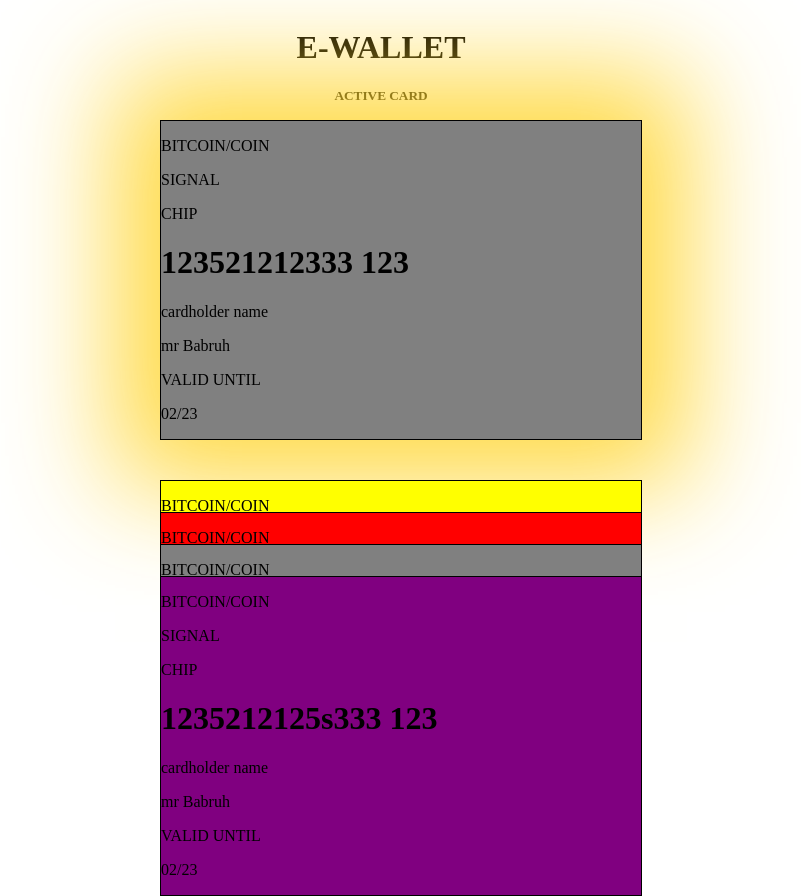
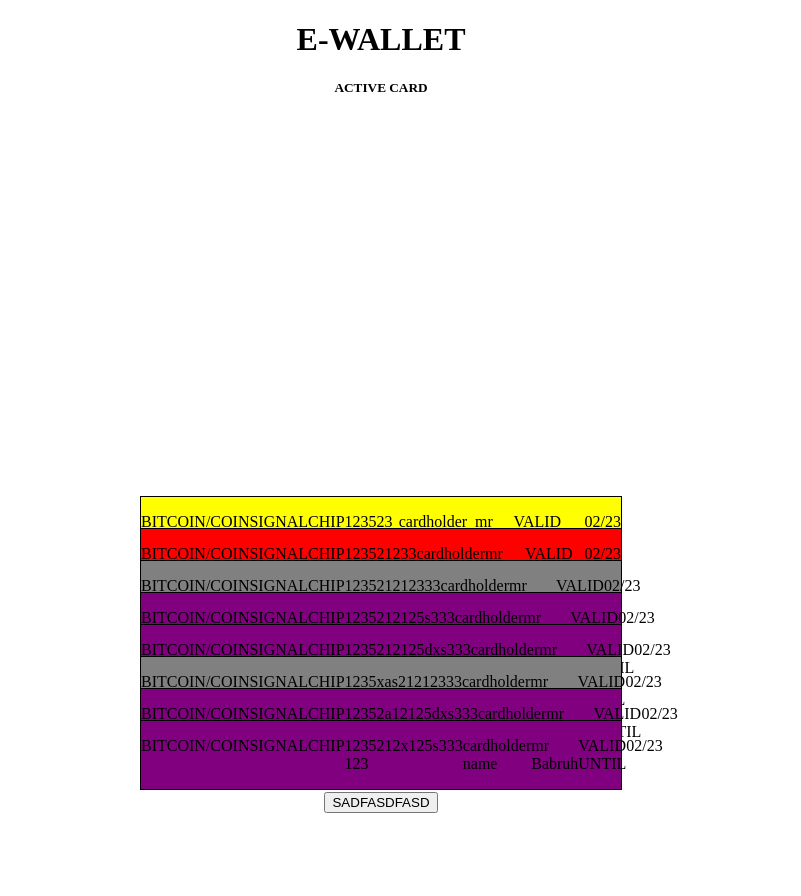
Before and after one commit to JesperSkold/e-wallet-vue, a Vue app in the folder wallet-main/: page / in a window 1280 px wide. Shown: the whole page, without its empty margins (259-1060 px from the left). After the commit the page ends 829 px from the top, so only its background shows below. Built offline with nearby package versions, Linux system fonts and the light colour scheme.

Commit message:
trying to solve shitty absolute positioning

```diff
--- a/wallet-main/src/App.vue
+++ b/wallet-main/src/App.vue
@@ -17,7 +17,7 @@
 	},
 	data() {
 		return {
-      currentView: "home",
+			currentView: "home",
 			cards: [
 				{
 					vendor: "Bitcoin Inc",
@@ -44,11 +44,47 @@
 					expireMonth: "02",
 					expireYear: 23,
 					CCV: 212,
-					active: true,
+					active: false,
 				},
 				{
 					vendor: "Blockchain Inc",
 					cardNumber: "1235212125s333 123",
+					cardHolder: "mr Babruh",
+					expireMonth: "02",
+					expireYear: 23,
+					CCV: 212,
+					active: false,
+				},
+				{
+					vendor: "Blockchain Inc",
+					cardNumber: "1235212125dxs333 123",
+					cardHolder: "mr Babruh",
+					expireMonth: "02",
+					expireYear: 23,
+					CCV: 212,
+					active: false,
+				},
+				{
+					vendor: "Ninja Bank",
+					cardNumber: "1235xas21212333 123",
+					cardHolder: "mr Babruh",
+					expireMonth: "02",
+					expireYear: 23,
+					CCV: 212,
+					active: false,
+				},
+				{
+					vendor: "Blockchain Inc",
+					cardNumber: "12352a12125dxs333 123",
+					cardHolder: "mr Babruh",
+					expireMonth: "02",
+					expireYear: 23,
+					CCV: 212,
+					active: false,
+				},
+				{
+					vendor: "Blockchain Inc",
+					cardNumber: "1235212x125s333 123",
 					cardHolder: "mr Babruh",
 					expireMonth: "02",
 					expireYear: 23,
@@ -84,27 +120,135 @@
 				// },
 				// {
 				// 	vendor: "Blockchain Inc",
-				// 	cardNumber: "12352121a25ds333 123",
+				// 	cardNumber: "1235212125s333 123",
 				// 	cardHolder: "mr Babruh",
 				// 	expireMonth: "02",
 				// 	expireYear: 23,
 				// 	CCV: 212,
 				// 	active: false,
 				// },
+				// {
+				// 	vendor: "Blockchain Inc",
+				// 	cardNumber: "1235212125ds333 123",
+				// 	cardHolder: "mr Babruh",
+				// 	expireMonth: "02",
+				// 	expireYear: 23,
+				// 	CCV: 212,
+				// 	active: false,
+				// },
+				// {
+				// 	vendor: "Ninja Bank",
+				// 	cardNumber: "1235as21212333 123",
+				// 	cardHolder: "mr Babruh",
+				// 	expireMonth: "02",
+				// 	expireYear: 23,
+				// 	CCV: 212,
+				// 	active: false,
+				// },
+				// {
+				// 	vendor: "Blockchain Inc",
+				// 	cardNumber: "12352a12125ds333 123",
+				// 	cardHolder: "mr Babruh",
+				// 	expireMonth: "02",
+				// 	expireYear: 23,
+				// 	CCV: 212,
+				// 	active: false,
+				// },
+				// {
+				// 	vendor: "Blockchain Inc",
+				// 	cardNumber: "1235212125s333 123",
+				// 	cardHolder: "mr Babruh",
+				// 	expireMonth: "02",
+				// 	expireYear: 23,
+				// 	CCV: 212,
+				// 	active: false,
+				// },
+				// {
+				// 	vendor: "Blockchain Inc",
+				// 	cardNumber: "1235212125ds333 123",
+				// 	cardHolder: "mr Babruh",
+				// 	expireMonth: "02",
+				// 	expireYear: 23,
+				// 	CCV: 212,
+				// 	active: false,
+				// },
+				// {
+				// 	vendor: "Ninja Bank",
+				// 	cardNumber: "1235as21212333 123",
+				// 	cardHolder: "mr Babruh",
+				// 	expireMonth: "02",
+				// 	expireYear: 23,
+				// 	CCV: 212,
+				// 	active: false,
+				// },
+				// {
+				// 	vendor: "Blockchain Inc",
+				// 	cardNumber: "12352a12125ds333 123",
+				// 	cardHolder: "mr Babruh",
+				// 	expireMonth: "02",
+				// 	expireYear: 23,
+				// 	CCV: 212,
+				// 	active: false,
+				// },
+				// {
+				// 	vendor: "Blockchain Inc",
+				// 	cardNumber: "1235212125s333 123",
+				// 	cardHolder: "mr Babruh",
+				// 	expireMonth: "02",
+				// 	expireYear: 23,
+				// 	CCV: 212,
+				// 	active: false,
+				// },
+				// {
+				// 	vendor: "Blockchain Inc",
+				// 	cardNumber: "1235212125ds333 123",
+				// 	cardHolder: "mr Babruh",
+				// 	expireMonth: "02",
+				// 	expireYear: 23,
+				// 	CCV: 212,
+				// 	active: false,
+				// },
+				// {
+				// 	vendor: "Ninja Bank",
+				// 	cardNumber: "1235as21212333 123",
+				// 	cardHolder: "mr Babruh",
+				// 	expireMonth: "02",
+				// 	expireYear: 23,
+				// 	CCV: 212,
+				// 	active: false,
+				// },
+				// {
+				// 	vendor: "Blockchain Inc",
+				// 	cardNumber: "12352a12125ds333 123",
+				// 	cardHolder: "mr Babruh",
+				// 	expireMonth: "02",
+				// 	expireYear: 23,
+				// 	CCV: 212,
+				// 	active: false,
+				// },
+
 			],
 		};
 	},
 	methods: {
 		toggleActive(index) {
-    for (const elem of this.cards) {
-      if(elem.active === true){
-        elem.active = false
-      }
-    }
-      this.cards[index].active = !this.cards[index].active
+			for (const elem of this.cards) {
+				if (elem.active === true) {
+					elem.active = false;
+				}
+			}
+			this.cards[index].active = !this.cards[index].active;
 		},
 	},
 };
 </script>
 
-<style lang="scss"></style>
+<style lang="scss">
+body{
+  min-height: 100vh;
+  margin: 0;
+  padding: 0;
+}
+
+
+</style>
--- a/wallet-main/src/components/AddCard.vue
+++ b/wallet-main/src/components/AddCard.vue
@@ -1,13 +1,83 @@
 <template>
-  <div></div>
+	<!-- <li @click="$emit('activeCard', index)" :style="{ background: cardColor }" :class="layerIndex"> -->
+	<li @click="$emit('activeCard', index)" :style="{ background: cardColor }" :class="layerIndex">
+		<p>BITCOIN/COIN</p>
+		<p>SIGNAL</p>
+		<p>CHIP</p>
+		<p>{{ card.cardNumber }}</p>
+		<p>cardholder name</p>
+		<p>{{ card.cardHolder }}</p>
+		<p>VALID UNTIL</p>
+		<p>{{ card.expireMonth }}/{{ card.expireYear }}</p>
+	</li>
 </template>
 
 <script>
 export default {
-
-}
+	props: {
+		card: Object,
+		layerIndex: String,
+		index: Number,
+	},
+	data() {
+		return {
+			isActive: false,
+			cardColor: "",
+		};
+	},
+	mounted() {
+		switch (this.card.vendor) {
+			case "Bitcoin Inc":
+				this.cardColor = "yellow";
+				break;
+			case "Blockchain Inc":
+				this.cardColor = "purple";
+				break;
+			case "Evil Corp":
+				this.cardColor = "red";
+				break;
+			case "Ninja Bank":
+				this.cardColor = "grey";
+				break;
+			default:
+				this.cardColor = "black";
+		}
+	},
+};
 </script>
 
-<style>
+<style lang="scss" scoped>
+// $step: 7rem;
+$maxCards: 8;
+@for $i from 0 through $maxCards {
+	.l-#{$i} {
+		position: absolute;
+		top: 25rem + ($i * 2);
+	}
+}
 
+
+// .l-14 {
+//   margin-top: 40rem;
+//   position: static;
+// }
+
+li {
+	border: 1px black solid;
+	width: 30rem;
+	list-style: none;
+	left: 0;
+	right: 0;
+	margin-left: auto;
+	margin-right: auto;
+}
+li {
+  display: flex;
+}
+
+// .active {
+// 	-webkit-box-shadow: 0px 0px 105px 45px rgba(255, 213, 46, 0.9);
+// 	-moz-box-shadow: 0px 0px 105px 45px rgba(255, 213, 46, 0.9);
+// 	box-shadow: 0px 0px 105px 45px rgba(255, 213, 46, 0.9);
+// }
 </style>
--- a/wallet-main/src/components/CardItem.vue
+++ b/wallet-main/src/components/CardItem.vue
@@ -4,7 +4,7 @@
 		<p>BITCOIN/COIN</p>
 		<p>SIGNAL</p>
 		<p>CHIP</p>
-		<h1>{{ card.cardNumber}}</h1>
+		<p>{{ card.cardNumber }}</p>
 		<p>cardholder name</p>
 		<p>{{ card.cardHolder }}</p>
 		<p>VALID UNTIL</p>
@@ -17,11 +17,11 @@
 	props: {
 		card: Object,
 		layerIndex: String,
-    index: Number
+		index: Number,
 	},
 	data() {
 		return {
-      isActive: false,
+			isActive: false,
 			cardColor: "",
 		};
 	},
@@ -47,27 +47,37 @@
 </script>
 
 <style lang="scss" scoped>
-// $max: 100;
 // $step: 7rem;
-@for $i from 0 through 50 {
+$maxCards: 8;
+@for $i from 0 through $maxCards {
 	.l-#{$i} {
-		top: 30rem + ($i * 2);
+		position: absolute;
+		top: 25rem + ($i * 2);
 	}
 }
+
+
+// .l-14 {
+//   margin-top: 40rem;
+//   position: static;
+// }
 
 li {
 	border: 1px black solid;
 	width: 30rem;
 	list-style: none;
+	left: 0;
+	right: 0;
+	margin-left: auto;
+	margin-right: auto;
 }
-.layer {
-	position: absolute;
+li {
+  display: flex;
 }
 
-.active {
-	-webkit-box-shadow: 0px 0px 105px 45px rgba(255, 213, 46, 0.9);
-	-moz-box-shadow: 0px 0px 105px 45px rgba(255, 213, 46, 0.9);
-	box-shadow: 0px 0px 105px 45px rgba(255, 213, 46, 0.9);
-}
-
+// .active {
+// 	-webkit-box-shadow: 0px 0px 105px 45px rgba(255, 213, 46, 0.9);
+// 	-moz-box-shadow: 0px 0px 105px 45px rgba(255, 213, 46, 0.9);
+// 	box-shadow: 0px 0px 105px 45px rgba(255, 213, 46, 0.9);
+// }
 </style>
--- a/wallet-main/src/components/CardList.vue
+++ b/wallet-main/src/components/CardList.vue
@@ -1,9 +1,14 @@
 <template>
-	<div>
-		<ul v-for="(card, i) in cards" :key="card.cardNumber">
+	<div class="lol">
+		<ul v-for="(card, i) in cards" :key="card.cardNumber" >
+      <div :class="{'activeContainer' : card.active}">
 			<CardItem v-if="card.active" :card="card" class="active" />
-			<CardItem :card="card" @activeCard="toggleActive" :layerIndex="'layer' + ' l-' + i" :index="i" />
+      </div>
+			<CardItem :card="card" @activeCard="toggleActive" :layerIndex="'layer' + ' l-' + i" :index="i"/>
 		</ul>
+    <div class="spacer-container">
+    <div class="spacer"></div>
+    </div>
 	</div>
 </template>
 
@@ -20,8 +25,38 @@
 		toggleActive(index) {
 			this.$emit("toggleActive", index);
 		},
-	},
+  }
 };
 </script>
 
-<style lang="scss" scoped></style>
+<style lang="scss" scoped>
+.lol{
+  height: 85vh;
+  position: relative;
+//  .spacer {
+//    height: 20rem;
+//    width: 100%;
+//  }
+  ul{
+    width: 100vw;
+    margin: 0;
+    padding: 0;
+  }
+}
+
+
+
+// .activeContainer {
+//   height: 80vh;
+// }
+// .spacer-container{
+//   display: flex;
+//  flex-flow: column;
+//   height: 100rem;
+// }
+// .spacer{
+//   flex: 1;
+//   margin: 5rem;
+// }
+
+</style>
--- a/wallet-main/src/views/HomePage.vue
+++ b/wallet-main/src/views/HomePage.vue
@@ -2,7 +2,9 @@
 	<main>
 		<h1>E-WALLET</h1>
 		<h5>ACTIVE CARD</h5>
-		<CardList :cards="cards" @toggleActive="toggleActive"/>
+		<h5 v-if="checkIfActive">Set your active card by clicking on it</h5>
+		<CardList :cards="cards" @toggleActive="toggleActive" />
+		<button>SADFASDFASD</button>
 	</main>
 </template>
 
@@ -15,9 +17,22 @@
 	props: {
 		cards: Array,
 	},
+	data() {
+		return {
+			checkIfActive: null,
+		};
+	},
 	methods: {
 		toggleActive(index) {
 			this.$emit("toggleActive", index);
+		},
+		checkIfActives() {
+			for (const obj of this.cards) {
+				if (obj.active === true) {
+					this.checkIfActive = false;
+				}
+			}
+			return this.checkIfActive;
 		},
 	},
 };
@@ -25,13 +40,18 @@
 
 <style lang="scss" scoped>
 main {
+	min-height: 100vh;
+	position: relative;
 	display: flex;
 	flex-direction: column;
-	justify-content: center;
 	align-items: center;
 	h5 {
 		margin: 0;
 		padding: 0;
 	}
 }
+button {
+	margin: 1rem;
+	position: relative;
+}
 </style>
```
